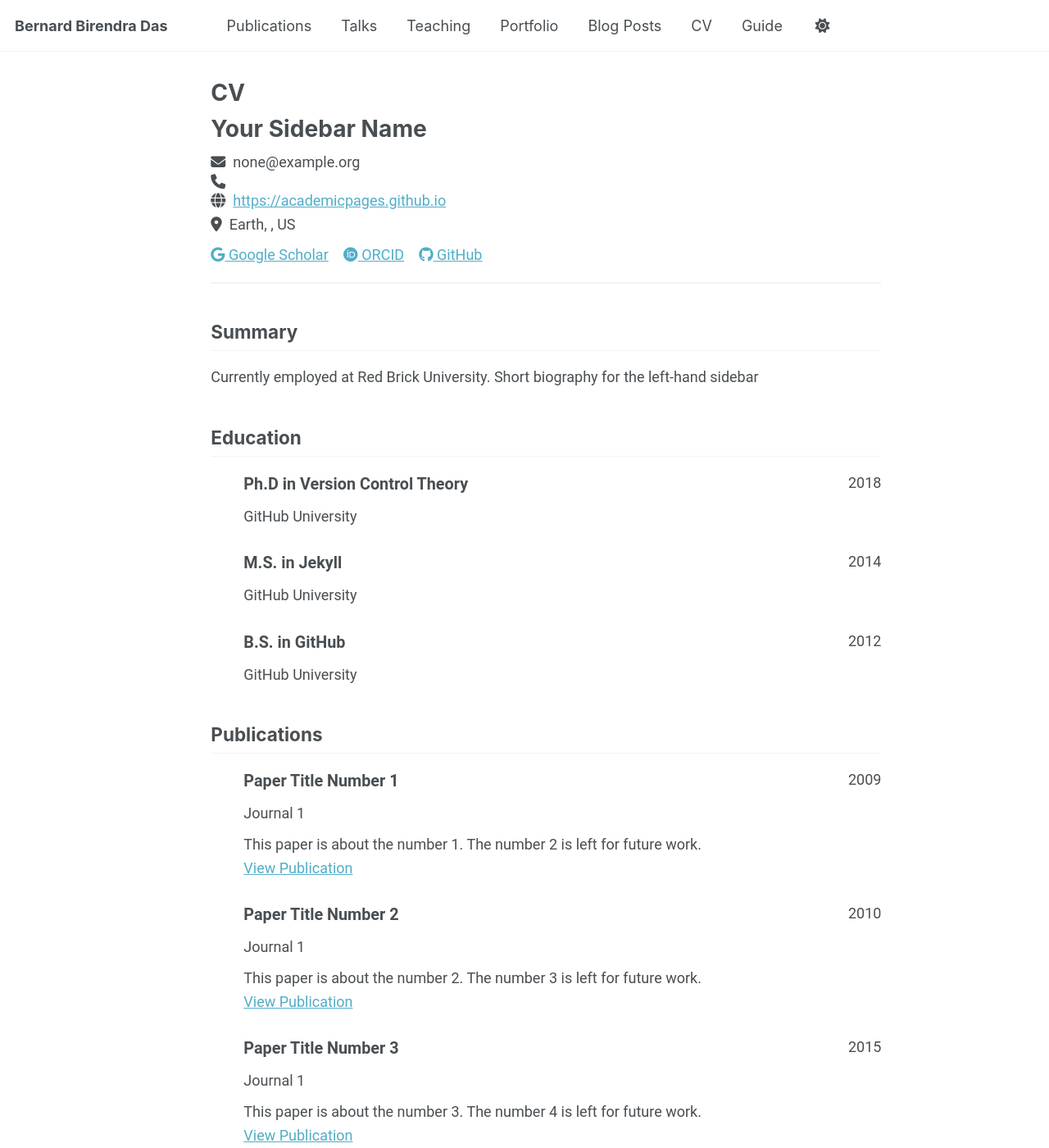
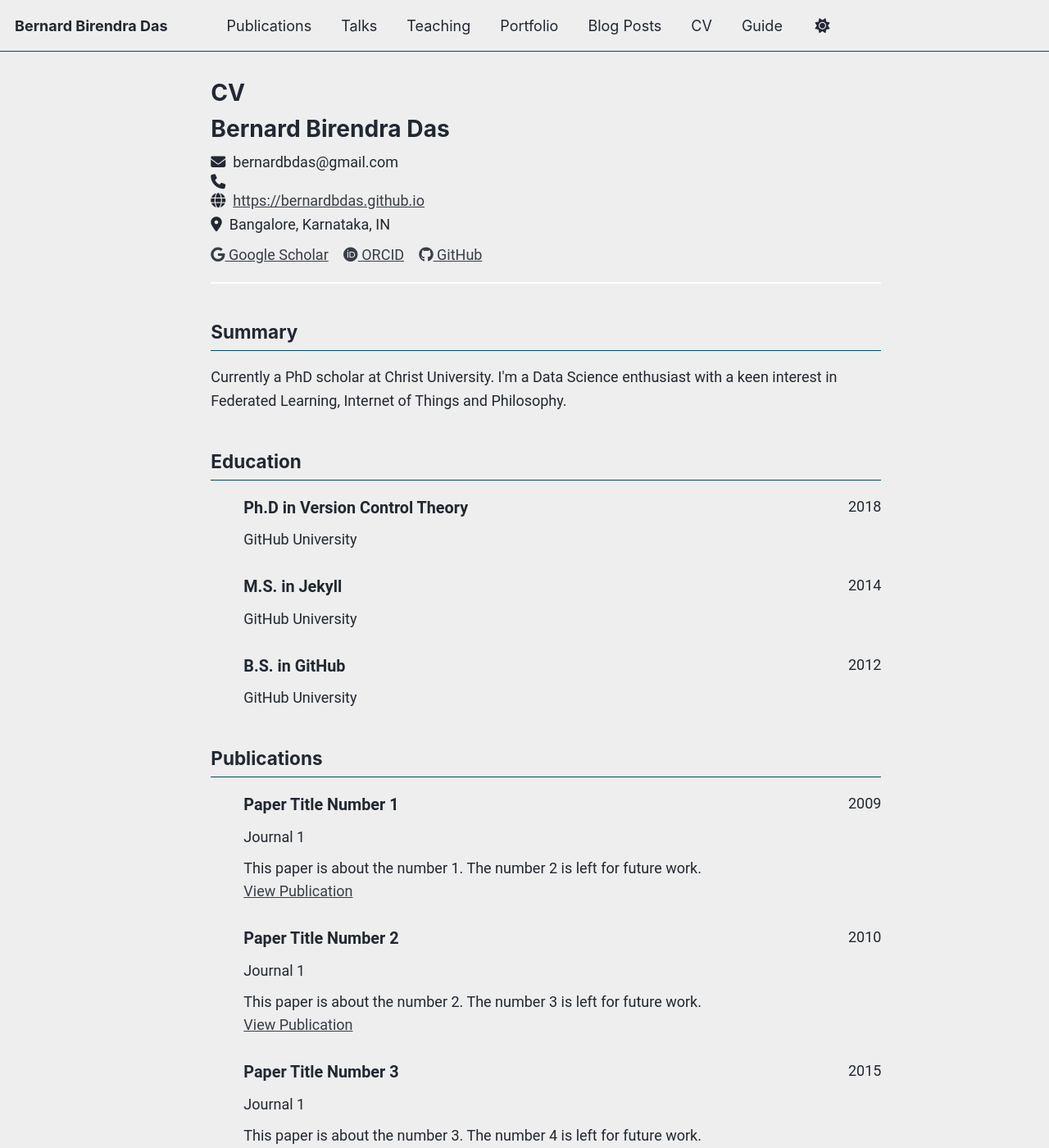
Before and after one commit to bernardbdas/bernardbdas.github.io, a Jekyll site: the page built from _pages/cv-json.md, in a window 1280 px wide and 1400 px high. Shown: the whole window at 82% size. Built offline with Jekyll 4.4.1, drawn with Linux system fonts in a browser that asks for light colours; a script bundle is joined from its source files by our own code; library files that are not in the unit come from our copies.

Commit message:
necessary changes

```diff
--- a/_config.yml
+++ b/_config.yml
@@ -8,7 +8,7 @@
 
 # Basic Site Settings
 locale                   : "en-US"
-site_theme               : "default" # Currently available options are "default", "air"
+site_theme               : "air" # Currently available options are "default", "air"
 title                    : "Bernard Birendra Das"
 title_separator          : "-"
 name                     : &name "Bernard Birendra Das"
@@ -26,47 +26,48 @@ author:
   avatar           : "profile.jpg"
   name             : "Bernard Birendra Das"
   pronouns         : "he/him"
-  bio              : "Hi I'm Bernard and Life is Great!"
+  bio              : "Hi There, I'm Bernard and Life is Great!"
   location         : "Bangalore, India"
-  employer         : "CHRIST University"
+  employer         : "Christ University"
   uri              : bernardbdas.github.io
   email            : "bernardbdas@gmail.com"
 
   # Academic websites
+  googlescholar    : "https://scholar.google.com/citations?user=x4n8MREAAAAJ"
+  orcid            : "https://orcid.org/0009-0003-8860-0616"
+  zotero           : "https://www.zotero.org/bernardbdas"
+  arxiv            : # URL - Update with the correct link to your profile
   academia         : # URL
-  arxiv            : # URL - Update with the correct link to your profile
-  googlescholar    : "https://scholar.google.com/citations?user=x4n8MREAAAAJ"
   inspire-hep      : # URL
   impactstory      : # URL
-  orcid            : "https://orcid.org/0009-0003-8860-0616"
   semantic         : # URL
   ssrn             : # URL
-  pubmed           : "https://www.ncbi.nlm.nih.gov/pubmed/?term=john+snow"
+  pubmed           : # "https://www.ncbi.nlm.nih.gov/pubmed/?term=john+snow"
   researchgate     : # URL
   scopus           : # URL
-  zotero           : "https://www.zotero.org/bernardbdas"
 
 
   # Repositories and software development
+  github           : "bernardbdas"
   bitbucket        : # Username - Update with your username on the site
   codepen          : # Username
   dribbble         : # Username
-  github           : "bernardbdas"
   kaggle           : # Username
   stackoverflow    : # User number or user number and name (i.e., use "1" or "1/jeff-atwood")
 
   # Social media
+  linkedin         : "bernardbdas"
+  twitter          : "bernardbdas"
+  instagram        : "therailroadmanshow"
   artstation       : # Username
-  bluesky          : "bsky.app" # Replace this with you Bluesky username
+  bluesky          : # Replace this with you Bluesky username
   facebook         : # Username
   flickr           : # Username
   foursquare       : # Username
   goodreads        : # Username
   google_plus      : # Username
   keybase          : # Username
-  instagram        : "therailroadmanshow"
   lastfm           : # Username
-  linkedin         : "bernardbdas"
   mastodon         : # URL
   medium           : # URL
   pinterest        : # Username
@@ -74,7 +75,6 @@ author:
   steam            : # Username
   telegram         : # URL
   tumblr           : # Username
-  twitter          : "bernardbdas"
   vine             : # Username
   weibo            : # Username
   wikipedia        : # Username
--- a/_data/cv.json
+++ b/_data/cv.json
@@ -1,32 +1,32 @@
 {
   "basics": {
-    "name": "Your Sidebar Name",
-    "email": "none@example.org",
+    "name": "Bernard Birendra Das",
+    "email": "bernardbdas@gmail.com",
     "phone": "",
-    "website": "https://academicpages.github.io",
-    "summary": "Currently employed at Red Brick University. Short biography for the left-hand sidebar",
+    "website": "https://bernardbdas.github.io",
+    "summary": "Currently a PhD scholar at Christ University. I'm a Data Science enthusiast with a keen interest in Federated Learning, Internet of Things and Philosophy.",
     "location": {
       "address": "",
-      "postalCode": "",
-      "city": "Earth",
-      "countryCode": "US",
-      "region": ""
+      "postalCode": "560029",
+      "city": "Bangalore",
+      "countryCode": "IN",
+      "region": "Karnataka"
     },
     "profiles": [
       {
         "network": "Google Scholar",
         "username": "",
-        "url": "https://scholar.google.com/citations?user=PS_CX0AAAAAJ"
+        "url": "https://scholar.google.com/citations?user=x4n8MREAAAAJ"
       },
       {
         "network": "ORCID",
         "username": "",
-        "url": "https://orcid.org/yourorcidurl"
+        "url": "https://orcid.org/0009-0003-8860-0616"
       },
       {
         "network": "GitHub",
-        "username": "academicpages",
-        "url": "https://github.com/academicpages"
+        "username": "bernardbdas",
+        "url": "https://github.com/bernardbdas"
       }
     ]
   },
--- a/_data/navigation.yml
+++ b/_data/navigation.yml
@@ -24,10 +24,8 @@ main:
     url: /year-archive/
 
   - title: "CV"
-    url: /cv/
-
-  # - title: "CV"
-  #   url: /cv-json/
+    # url: /cv/
+    url: /cv-json/
 
   - title: "Guide"
     url: /markdown/
```
Also changed, not shown: _pages/about.md (+1 -1 lines), 1 other file.
